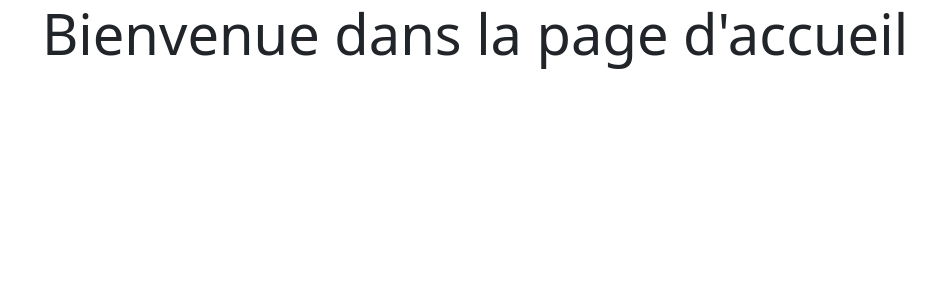
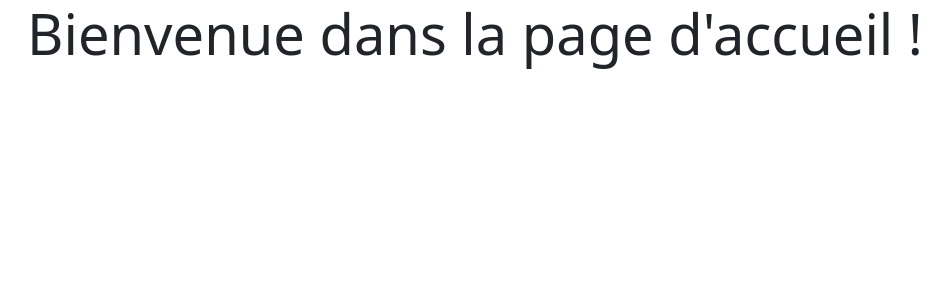
Before and after one commit to yah422/SymfonyUser, a Symfony app: template templates/home/index.html.twig in a window 1280 px wide. Shown: the top 300 px of the page, without its empty margins (165-1115 px from the left). Run offline with Twig, Linux system fonts and the light colour scheme; the template is opened without the code that fills it, so the values that code supplies are empty; some libraries are stand-ins or nearby versions.

Commit message:
add ! to the main title

```diff
--- a/templates/home/index.html.twig
+++ b/templates/home/index.html.twig
@@ -3,6 +3,6 @@
 {% block title %} Bienvenue {% endblock %}
 
 {% block body %}
-<h1 class="display-4"> Bienvenue dans la page d'accueil </h1>
+<h1 class="display-4"> Bienvenue dans la page d'accueil ! </h1>
 
 {% endblock %}
```
